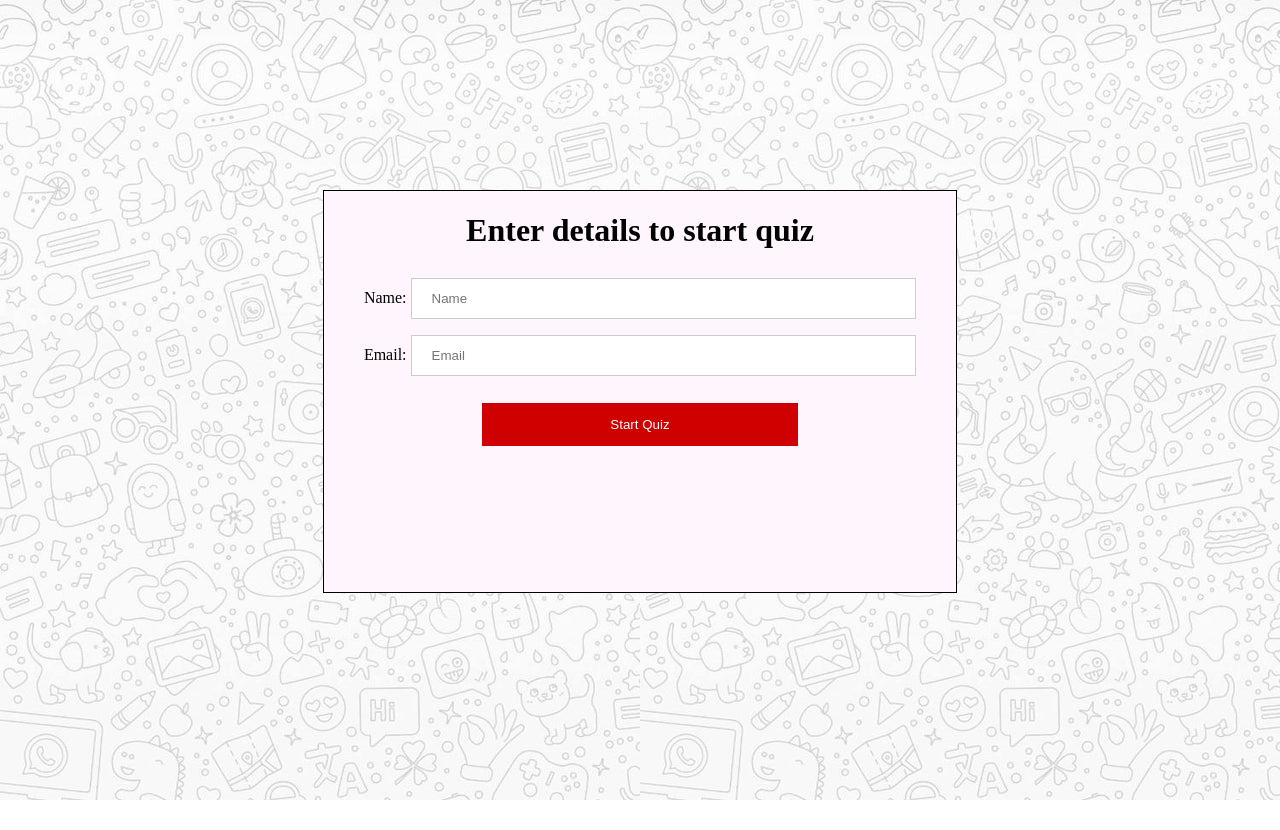
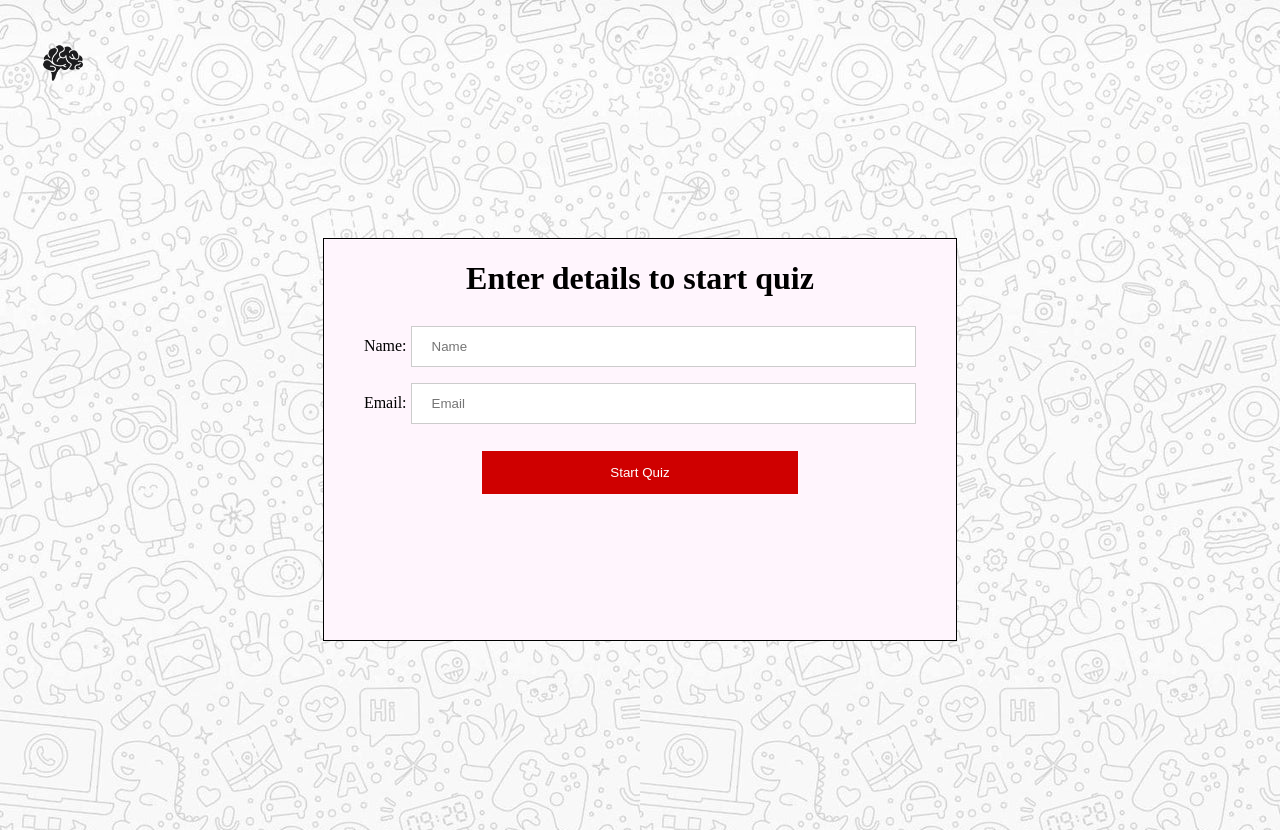
Before and after one commit to harshal2030/hackon-2.0, a website: page html/index.html in a window 1280 px wide. Before the commit the page ends 800 px from the top, so only its background shows below. Drawn offline with Linux system fonts and the light colour scheme.

Commit message:
add logo

```diff
--- a/html/index.html
+++ b/html/index.html
@@ -4,8 +4,12 @@
     <meta charset="UTF-8">
     <title>Login</title>
     <link rel="stylesheet" href="styles.css">
+    <link rel="icon" href="source/icon.png">
 </head>
 <body>
+  <div class="header">
+      <img src="source/icon.png" class="logo-icon">
+  </div>
     <center>
         <div class="login"><h1 id="loginh">Enter details to start quiz</h1>
         <form id="form">
--- a/html/styles.css
+++ b/html/styles.css
@@ -1,6 +1,16 @@
 body{
     background-image: url('source/bg.jpg');
 }
+.header{
+      padding: 20px;
+}
+.logo-icon{
+    width: 70px;
+    height: 70px;
+    position: absolute;
+    margin-bottom: 0;
+}
+
 .login{
     background-color: #fff5fd;
     margin: 15% 0;
```
